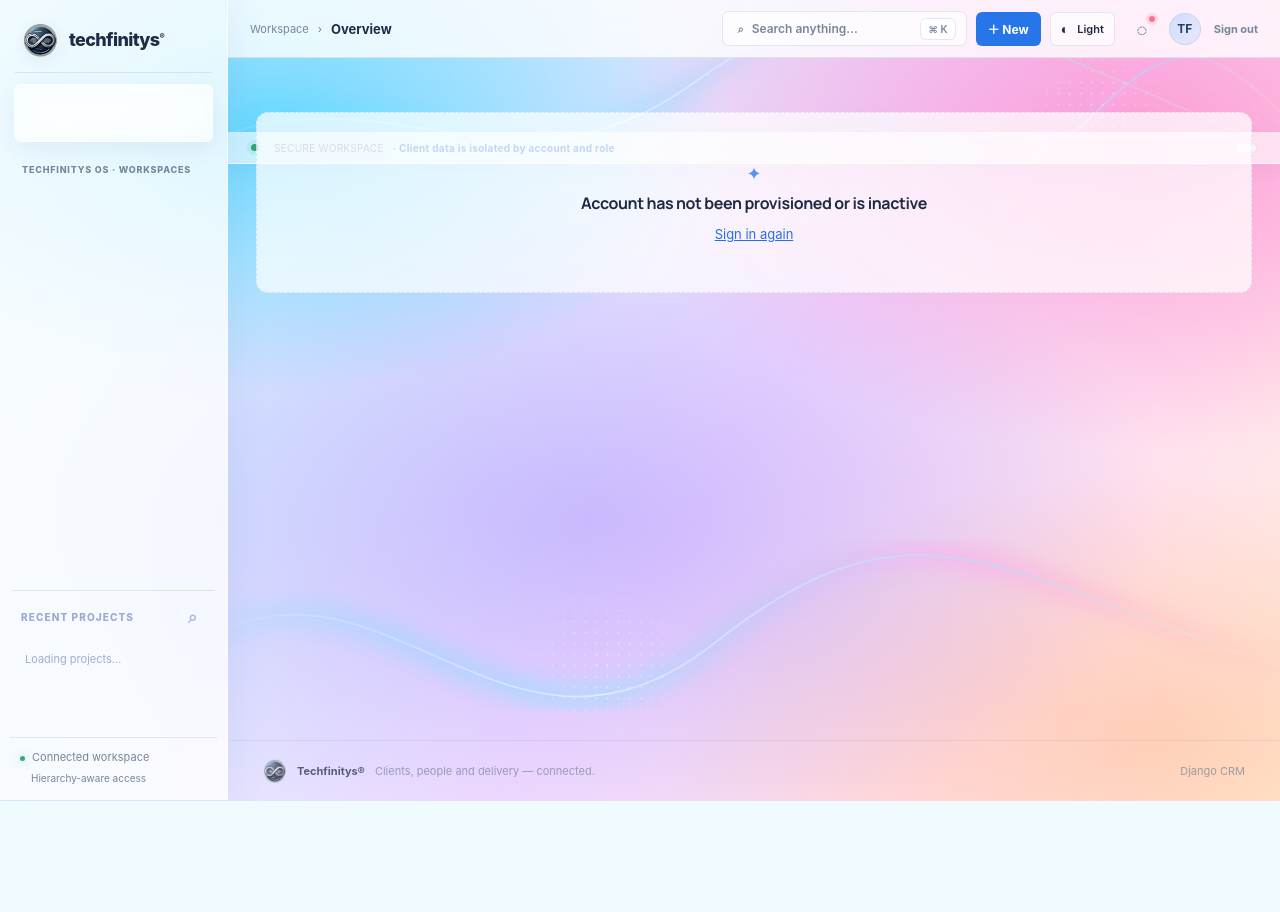
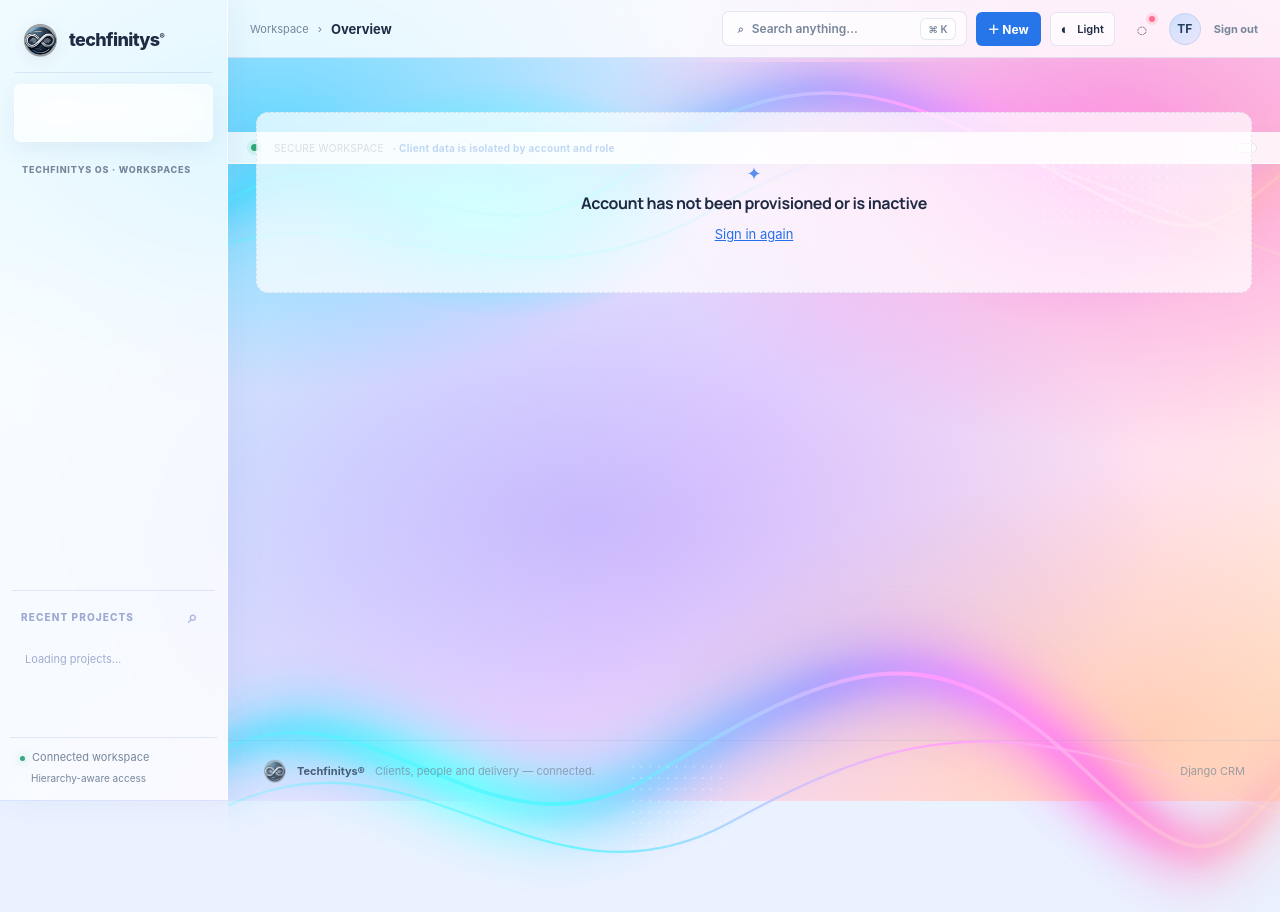
Before and after one commit to gitwork3054/Techfinitys, a Django app: page / in a window 1280 px wide. Before the commit the page ends 801 px from the top, so only its background shows below. Run offline with Django 5.2, Linux system fonts and the light colour scheme; the visitor is signed in with stand-in values (Sample User, id 1); some libraries are stand-ins or nearby versions.

Commit message:
Fix invisible aurora waves using explicitly layered SVG and readable header

```diff
--- a/workspace/static/workspace/zoho_next.css
+++ b/workspace/static/workspace/zoho_next.css
@@ -789,3 +789,70 @@ html[data-theme='dark'] main#mainContent :is(.tf-pane,.tf-widget,.tf-project-her
  from{opacity:.68;filter:saturate(105%)}
  to{opacity:1;filter:saturate(135%)}
 }
+
+
+/* Aurora trails v2 — use a separately served SVG, not an inlined data URI.
+   Explicit layering places the real luminous wave artwork above the gradient
+   but below UI content and protects labels from decorative overlays. */
+html[data-theme='light'] .main,
+html[data-theme='dark'] .main{
+  isolation:isolate!important;
+  position:relative!important;
+}
+html[data-theme='light'] .main::before,
+html[data-theme='dark'] .main::before,
+html[data-theme='light'] .main::after,
+html[data-theme='dark'] .main::after{
+  content:none!important;display:none!important;
+}
+html[data-theme='light'] .main > .tf-aurora-ribbons,
+html[data-theme='dark'] .main > .tf-aurora-ribbons{
+  position:absolute!important;
+  top:62px!important;
+  left:0!important;
+  right:0!important;
+  height:max(850px,calc(100vh - 62px))!important;
+  width:100%!important;
+  display:block!important;
+  z-index:0!important;
+  pointer-events:none!important;
+  opacity:1!important;
+  background-image:url('/static/workspace/aurora_light_trails.svg')!important;
+  background-size:100% 100%!important;
+  background-position:center top!important;
+  background-repeat:no-repeat!important;
+  transform:translateZ(0);
+}
+html[data-theme='light'] .main > :not(.tf-aurora-ribbons),
+html[data-theme='dark'] .main > :not(.tf-aurora-ribbons){
+  position:relative!important;
+  z-index:1!important;
+}
+html[data-theme='light'] .main #mainContent,
+html[data-theme='dark'] .main #mainContent{
+  background:transparent!important;
+}
+html[data-theme='light'] .main .demo-bar,
+html[data-theme='dark'] .main .demo-bar{
+  background:color-mix(in srgb,var(--topbar) 94%,transparent)!important;
+  backdrop-filter:blur(18px)!important;
+  -webkit-backdrop-filter:blur(18px)!important;
+}
+html[data-theme='dark'] .main > .tf-aurora-ribbons{
+  opacity:.82!important;
+  filter:saturate(160%) hue-rotate(10deg);
+}
+@media (prefers-reduced-motion:no-preference){
+  html[data-theme='light'] .main > .tf-aurora-ribbons,
+  html[data-theme='dark'] .main > .tf-aurora-ribbons{
+    animation:tf-wave-pulse 14s ease-in-out infinite alternate!important;
+  }
+}
+@keyframes tf-wave-pulse{
+ from{opacity:.72;filter:saturate(110%) brightness(.95)}
+ to{opacity:1;filter:saturate(140%) brightness(1.12)}
+}
+@media (prefers-reduced-motion:reduce){
+ html[data-theme='light'] .main > .tf-aurora-ribbons,
+ html[data-theme='dark'] .main > .tf-aurora-ribbons{animation:none!important;}
+}
```
